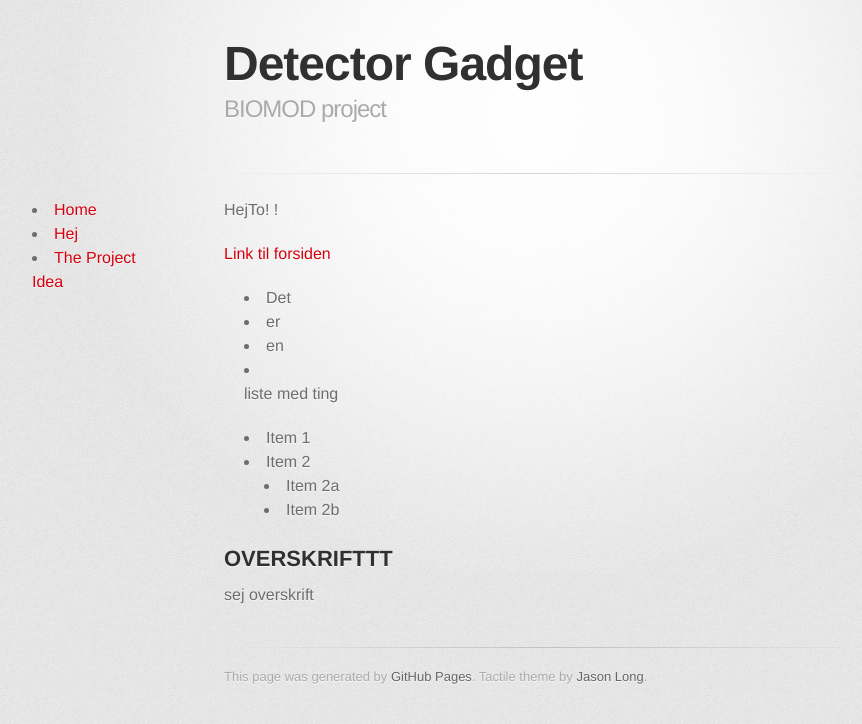
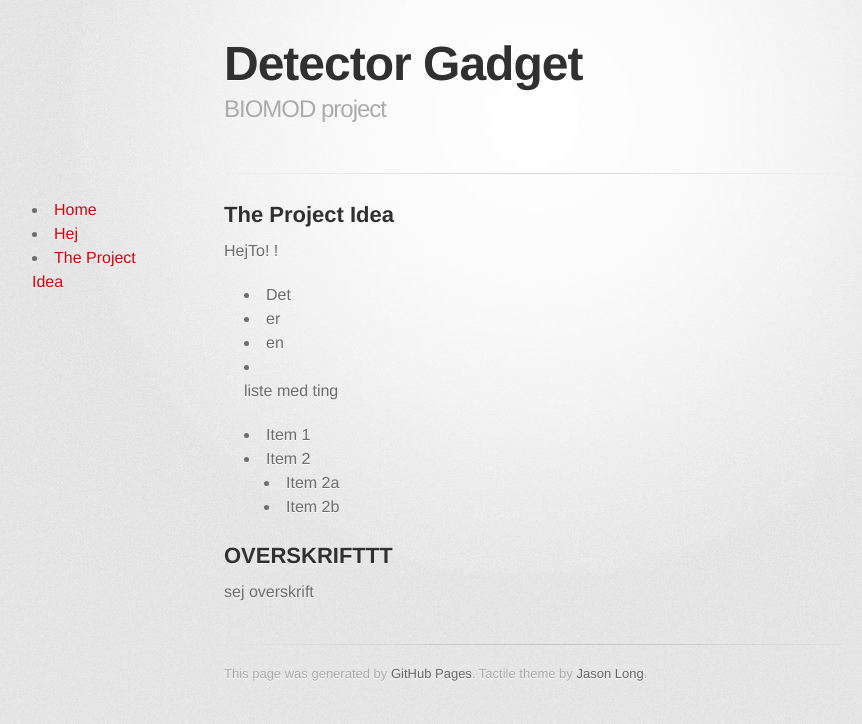
Before and after one commit to detectorgadget/detectorgadget.github.io, a Jekyll site: the page built from Theproject.md, in a window 1280 px wide. Shown: the top 724 px of the page, without its empty margins (106-968 px from the left). Built offline with Jekyll 4.4.1, drawn with Linux system fonts in a browser that asks for light colours; some web fonts are replaced.

Commit message:
Ændringer i the project

```diff
--- a/Theproject.md
+++ b/Theproject.md
@@ -3,10 +3,11 @@ layout: default
 Theproject: med dig
 ---
 
+##The Project Idea
+
 
 HejTo! {{ page.hej }}!
 
-[Link til forsiden](index.html)
 
 * Det
 * er
```
